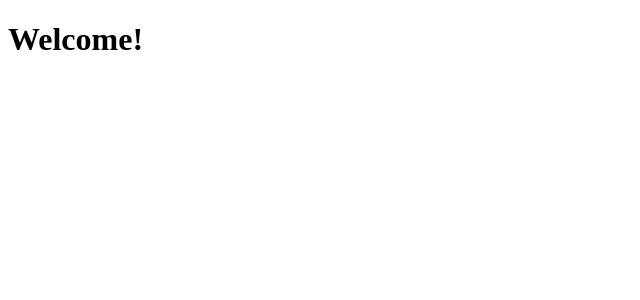
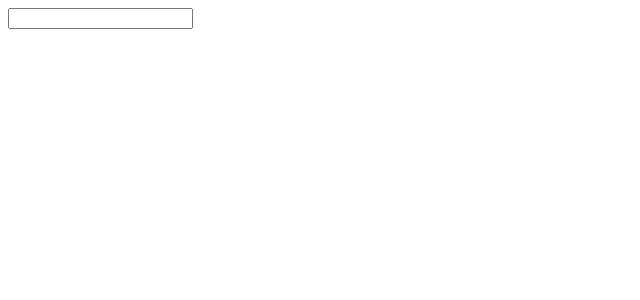
Before and after one commit to janek26/ByteFiddler, a Next.js app: page / in a window 1280 px wide. Shown: the top 300 px of the page, without its empty margins (0-640 px from the left). Built offline with nearby package versions, Linux system fonts and the light colour scheme.

Commit message:
added next example and tested static export to github pages

```diff
--- /dev/null
+++ b/next.config.js
@@ -0,0 +1,7 @@
+module.exports = {
+  exportPathMap: function () {
+    return {
+      '/': { page: '/' }
+    }
+  }
+}
--- a/package.json
+++ b/package.json
@@ -8,7 +8,8 @@
   "scripts": {
     "dev": "next",
     "build": "next build",
-    "start": "next start"
+    "start": "next start",
+    "export": "next export -o docs"
   },
   "dependencies": {
     "next": "^4.0.1",
--- a/pages/index.js
+++ b/pages/index.js
@@ -1,3 +1,26 @@
-export default props => (
-  <h1>Welcome!</h1>
-)
+import React, { Component } from 'react'
+
+export default class IndexPage extends Component {
+
+  state = {
+    text: ''
+  }
+
+  handleInputChange(e) {
+    this.setState({
+      text: e.target.value
+    })
+  }
+
+  render () {
+    return (
+      <div>
+        <input
+          value={this.state.text}
+          onChange={this.handleInputChange.bind(this)}
+        />
+        <h1>{this.state.text}</h1>
+      </div>
+    )
+  }
+}
```
Also changed, not shown: 1 other file (tests, documents, lock files or other folders).
